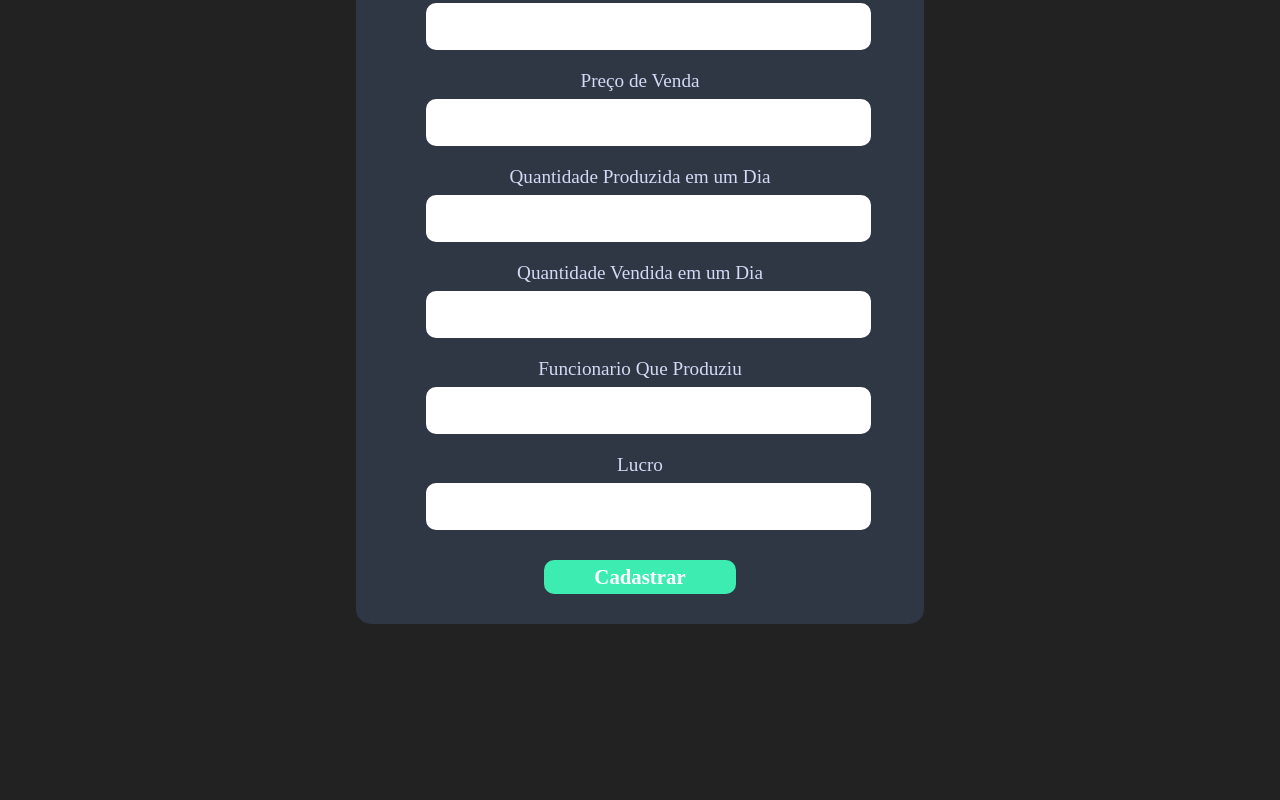
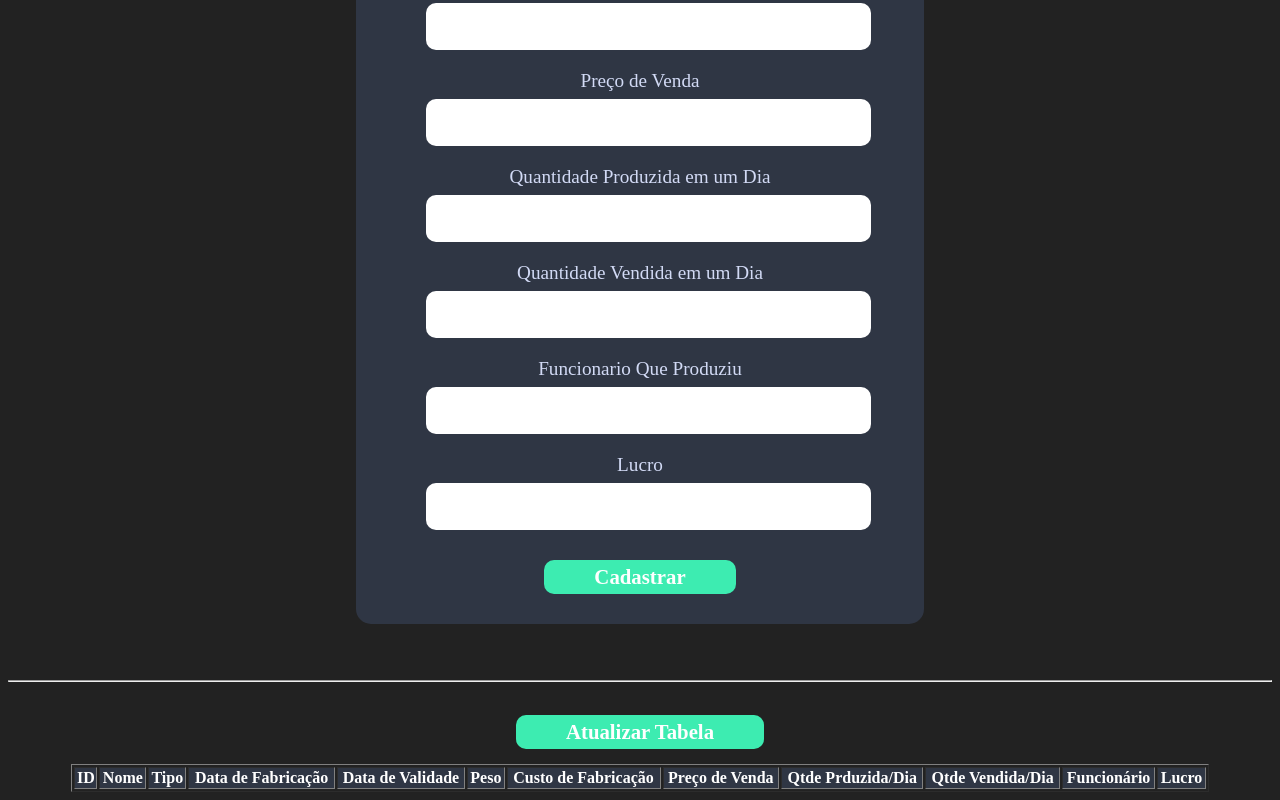
Before and after one commit to Lucas-Mombach/Projeto-React-Grupo4, a React (Create React App) app in the folder ReactProjects/my-app/: page / in a window 1280 px wide. Shown: the part 1290-2090 px from the top of the page. Before the commit the page ends 1970 px from the top, so only its background shows below. Built offline with nearby package versions, Linux system fonts and the light colour scheme.

Commit message:
Tabela funcionando

```diff
--- a/ReactProjects/my-app/src/App.jsx
+++ b/ReactProjects/my-app/src/App.jsx
@@ -3,14 +3,15 @@ import ReactDOM from 'react-dom'
 import React from 'react'
 import NovoTipo from './components/NovoTipo'
 import Cadastro from './components/Cadastro'
+import Tabela from './components/Tabela'
 
 export default _ =>
 
     <div className="App">
         <h1>Padaria Victoria</h1>
 
-        <NovoTipo></NovoTipo>
-        <Cadastro></Cadastro>
-
+        <NovoTipo />
+        <Cadastro />
+        <Tabela />
 
     </div>
--- /dev/null
+++ b/ReactProjects/my-app/src/components/Tabela.css
@@ -0,0 +1,30 @@
+.TabelaProdutos table {
+    margin: auto auto;
+    width: 90%;
+}
+
+.TabelaProdutos th {
+    background-color: #2F3644;
+}
+
+.TabelaProdutos tr {
+    background-color: #fff;
+    color:black;
+}
+
+.TabelaProdutos button{
+    font-family: Heebo;
+    font-weight: 800;
+    font-size: 1.3rem;
+
+    padding: 5px 50px;
+    color: #fff;
+    background-color: #3DECB1;
+
+    border: 0;
+    border-radius: 10px;
+    margin-top: 25px;
+    margin-bottom: 15px;
+    cursor: pointer;
+
+}
--- /dev/null
+++ b/ReactProjects/my-app/src/components/Tabela.jsx
@@ -0,0 +1,64 @@
+import './Tabela.css';
+import React from 'react';
+import listaProdutos from '../data/mercadorias'
+
+export default props => {
+    return (
+        <div className="TabelaProdutos">
+            <hr />
+            <button onClick={
+                function() {
+                    let tbody = document.getElementById("tbody");
+
+                    for (let i = 0; i < listaProdutos.length; i++) {
+                        let tr = tbody.insertRow();
+                        let td_id = tr.insertCell();
+                        let td_nome = tr.insertCell();
+                        let td_tipo = tr.insertCell();
+                        let td_dataDeFabricacao = tr.insertCell();
+                        let td_dataDeValidade = tr.insertCell();
+                        let td_peso = tr.insertCell();
+                        let td_custoDeFabricacao = tr.insertCell();
+                        let td_precoDeVenda = tr.insertCell();
+                        let td_qtdeProduzida = tr.insertCell();
+                        let td_qtdeVendida = tr.insertCell();
+                        let td_funcionario = tr.insertCell();
+                        let td_lucro = tr.insertCell();
+
+                        td_id.innerText = i;
+                        td_nome.innerText = listaProdutos[i].nome;
+                        td_tipo.innerText = listaProdutos[i].tipo;
+                        td_dataDeFabricacao.innerText = listaProdutos[i].dataDeFabricacao;
+                        td_dataDeValidade.innerText = listaProdutos[i].dataDeValidade;
+                        td_peso.innerText = listaProdutos[i].peso;
+                        td_custoDeFabricacao.innerText = listaProdutos[i].custoDeFabricacao;
+                        td_precoDeVenda.innerText = listaProdutos[i].precoDeVenda;
+                        td_qtdeProduzida.innerText = listaProdutos[i].qtdeProduzida;
+                        td_qtdeVendida.innerText = listaProdutos[i].qtdeVendida;
+                        td_funcionario.innerText = listaProdutos[i].funcionario;
+                        td_lucro.innerText = listaProdutos[i].lucro;
+                    }
+                }
+                }>Atualizar Tabela</button>
+
+            <table border="1">
+                <thead>
+                    <th>ID</th>
+                    <th>Nome</th>
+                    <th>Tipo</th>
+                    <th>Data de Fabricação</th>
+                    <th>Data de Validade</th>
+                    <th>Peso</th>
+                    <th>Custo de Fabricação</th>
+                    <th>Preço de Venda</th>
+                    <th>Qtde Prduzida/Dia</th>
+                    <th>Qtde Vendida/Dia</th>
+                    <th>Funcionário</th>
+                    <th>Lucro</th>
+                </thead>
+                <tbody id="tbody" />
+            </table>
+
+        </div>
+    );
+}
```
